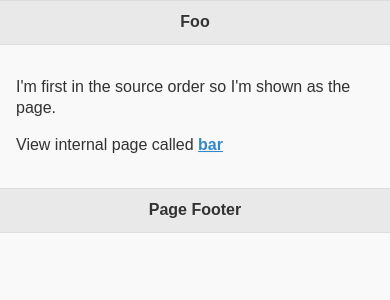
After one commit to chingalo/mobile-phone-dealer, a Django app: page / in a window 390 px wide. The commit adds this page. Shown: the top 300 px of the page. Run offline with Django 3.2, Linux system fonts and the light colour scheme; parts of the project's set-up code (start-up, migrations or seed data) failed here and were passed over.

Commit message:
testing first page using jquery mobiles

```diff
--- a/mobilephonedealer/urls.py
+++ b/mobilephonedealer/urls.py
@@ -7,7 +7,7 @@ admin.autodiscover()
 
 urlpatterns = patterns('',
 
-   # url(r'', include('phones.urls')),
+    url(r'', include('phones.urls')),
     url(r'^admin/', include(admin.site.urls)),
 
 
--- a/phones/urls.py
+++ b/phones/urls.py
@@ -0,0 +1,9 @@
+from django.conf.urls import patterns, url
+
+from phones import views
+
+urlpatterns = patterns('',
+    url(r'^$', views.home, name='home'),
+
+
+    )
--- a/phones/views.py
+++ b/phones/views.py
@@ -13,3 +13,9 @@ from reportlab.lib.enums import TA_CENTER
 from reportlab.platypus import SimpleDocTemplate, Paragraph, Spacer, Image, Table, TableStyle
 from reportlab.lib.styles import getSampleStyleSheet, ParagraphStyle
 from phones.models import *
+
+
+def home(request):
+
+	context = {}
+	return render(request,'index.html',context)
--- a/templates/base.html
+++ b/templates/base.html
@@ -1,11 +1,3 @@
-
-
-
-
-
-
-
-
 
 {% load staticfiles %}
 <!DOCTYPE html>
@@ -25,7 +17,7 @@
 	</head>
 
 	<body>
-
+	{%block contents%}{%endblock%}
 	</body>
 
 </html>
--- /dev/null
+++ b/templates/index.html
@@ -0,0 +1,35 @@
+{% extends "base.html" %}
+{%block contents%}
+<div data-role="page" id="foo">
+
+	<div data-role="header">
+		<h1>Foo</h1>
+	</div><!-- /header -->
+
+	<div role="main" class="ui-content">
+		<p>I'm first in the source order so I'm shown as the page.</p>
+		<p>View internal page called <a href="#bar">bar</a></p>
+	</div><!-- /content -->
+
+	<div data-role="footer">
+		<h4>Page Footer</h4>
+	</div><!-- /footer -->
+</div><!-- /page -->
+
+<!-- Start of second page -->
+<div data-role="page" id="bar">
+
+	<div data-role="header">
+		<h1>Bar</h1>
+	</div><!-- /header -->
+
+	<div role="main" class="ui-content">
+		<p>I'm the second in the source order so I'm hidden when the page loads. I'm just shown if a link that references my id is beeing clicked.</p>
+		<p><a href="#foo">Back to foo</a></p>
+	</div><!-- /content -->
+
+	<div data-role="footer">
+		<h4>Page Footer</h4>
+	</div><!-- /footer -->
+</div><!-- /page -->
+{%endblock%}
```
Also changed, not shown: templates/home.html (added).
